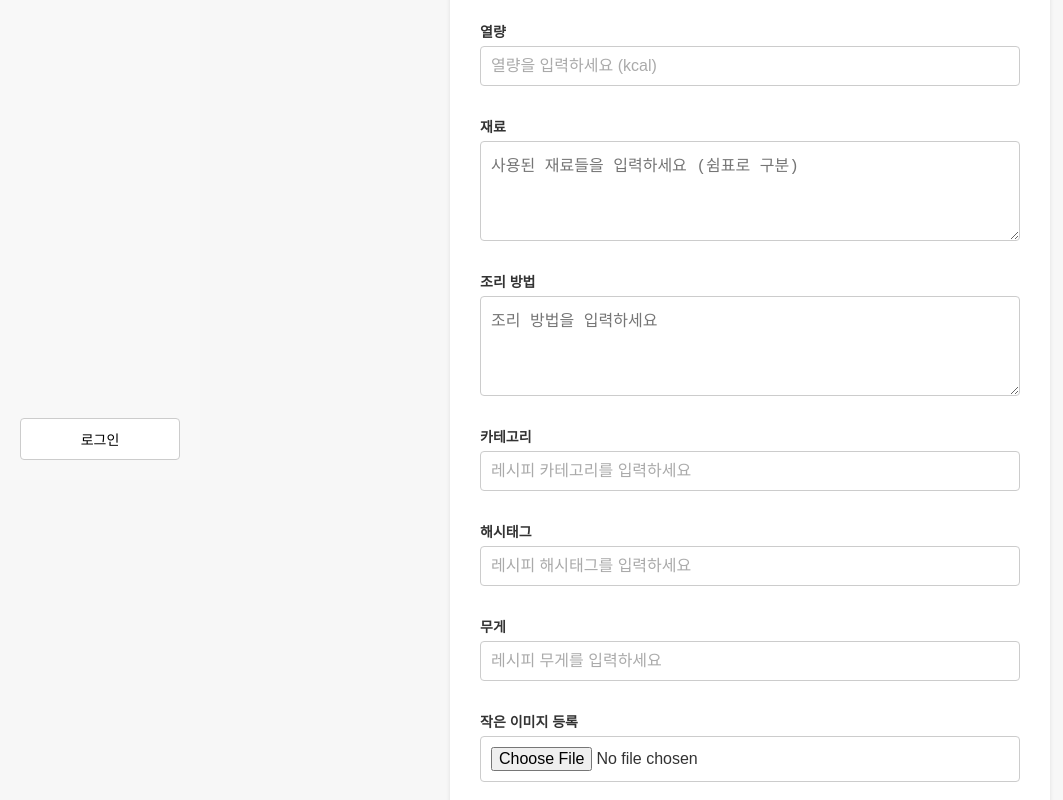
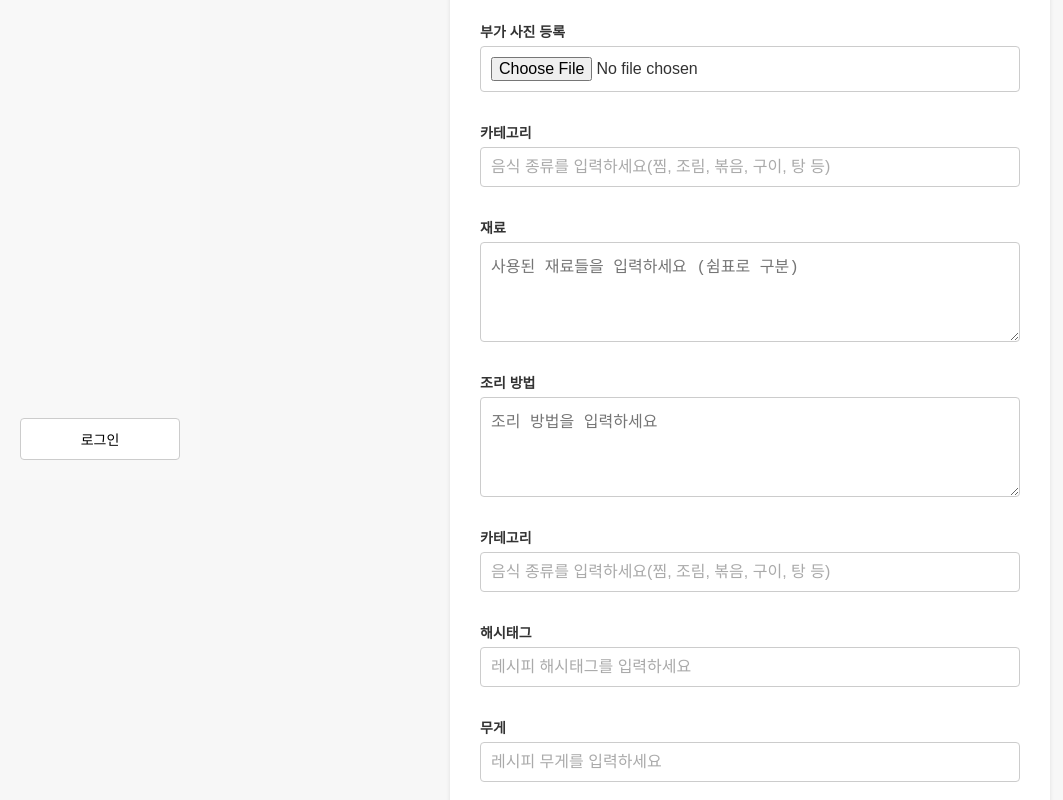
Before and after one commit to LGCNS-miniPJT01/recipe_FE, a React (Create React App) app in the folder recipe/: page /addRecipe in a window 1280 px wide. Shown: the part 320-1120 px from the top of the page, without its empty margins (0-1063 px from the left). Built offline with nearby package versions, Linux system fonts and the light colour scheme.

Commit message:
feat:레시피 등록 페이지 수정|레시피 등록 페이지 가시성을 위해 수정|최호경

```diff
--- a/recipe/src/AddRecipe.js
+++ b/recipe/src/AddRecipe.js
@@ -171,13 +171,31 @@ export default function AddRecipe() {
           )}
         </div>
 
-        {/* 열량 입력 (숫자만 입력) */}
+        {/* 부가 사진 등록 */}
         <div className="form-group">
-          <label>열량</label>
+          <label>부가 사진 등록</label>
           <input
-            placeholder="열량을 입력하세요 (kcal)"
-            value={calorie}
-            onChange={(e) => setCalorie(e.target.value)}
+            type="file"
+            accept="image/*"
+            onChange={handleImageSmallChange}
+          />
+          {imageSmallPreview && (
+            <img
+              src={imageSmallPreview}
+              alt="부가 사진 미리보기"
+              className="image-preview"
+            />
+          )}
+        </div>
+
+        {/* 카테고리 입력 */}
+        <div className="form-group">
+          <label>카테고리</label>
+          <input
+            type="text"
+            placeholder="음식 종류를 입력하세요(찜, 조림, 볶음, 구이, 탕 등)"
+            value={category}
+            onChange={(e) => setCategory(e.target.value)}
             required
           />
         </div>
@@ -209,7 +227,7 @@ export default function AddRecipe() {
           <label>카테고리</label>
           <input
             type="text"
-            placeholder="레시피 카테고리를 입력하세요"
+            placeholder="음식 종류를 입력하세요(찜, 조림, 볶음, 구이, 탕 등)"
             value={category}
             onChange={(e) => setCategory(e.target.value)}
             required
@@ -240,21 +258,15 @@ export default function AddRecipe() {
           />
         </div>
 
-        {/* 작은 이미지 등록 */}
+        {/* 열량 입력 (숫자만 입력) */}
         <div className="form-group">
-          <label>작은 이미지 등록</label>
+          <label>열량</label>
           <input
-            type="file"
-            accept="image/*"
-            onChange={handleImageSmallChange}
+            placeholder="열량을 입력하세요 (kcal)"
+            value={calorie}
+            onChange={(e) => setCalorie(e.target.value)}
+            required
           />
-          {imageSmallPreview && (
-            <img
-              src={imageSmallPreview}
-              alt="작은 이미지 미리보기"
-              className="image-preview"
-            />
-          )}
         </div>
 
         {/* 만드는 방법 - Step 별로 입력 */}
```
